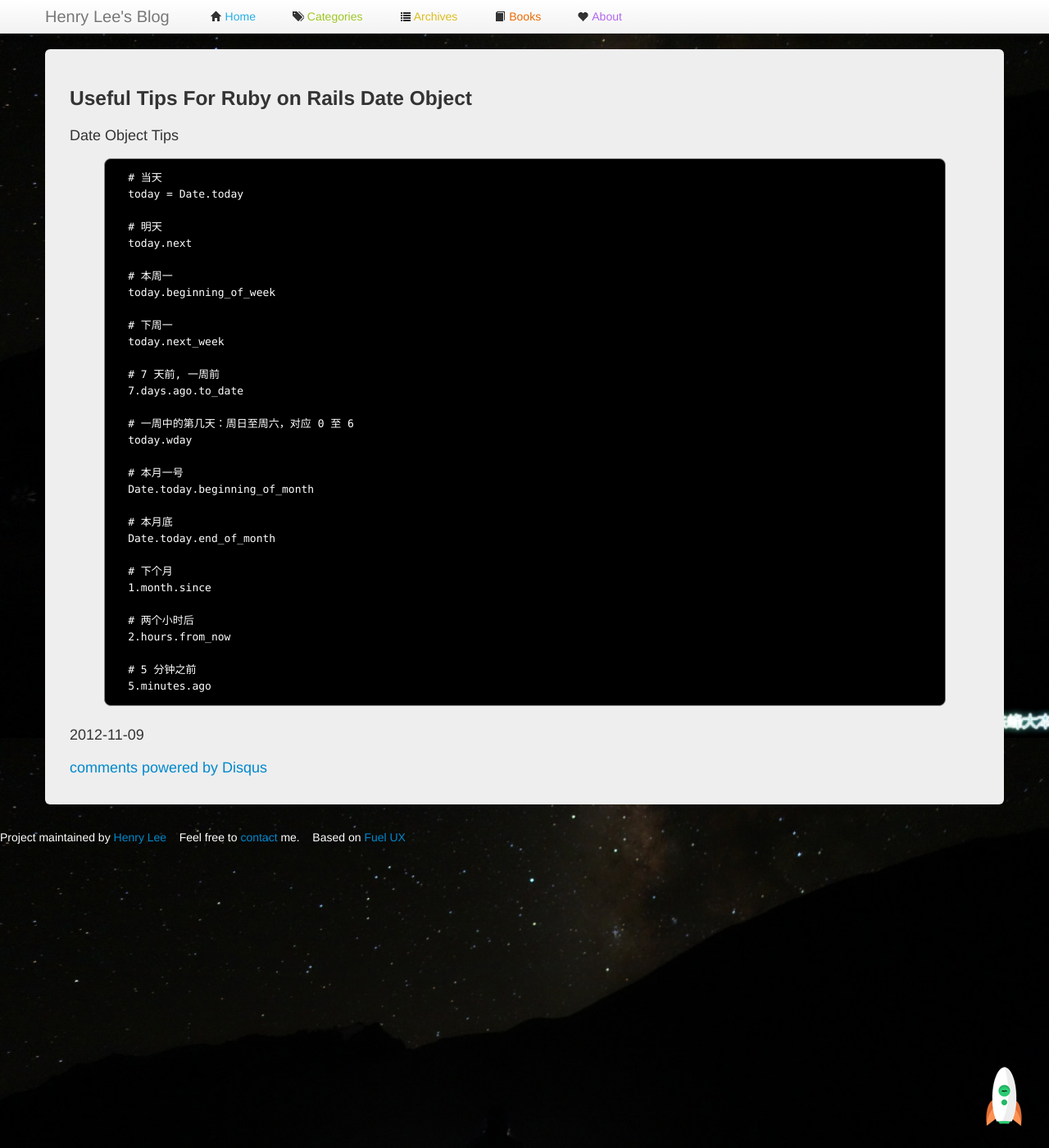
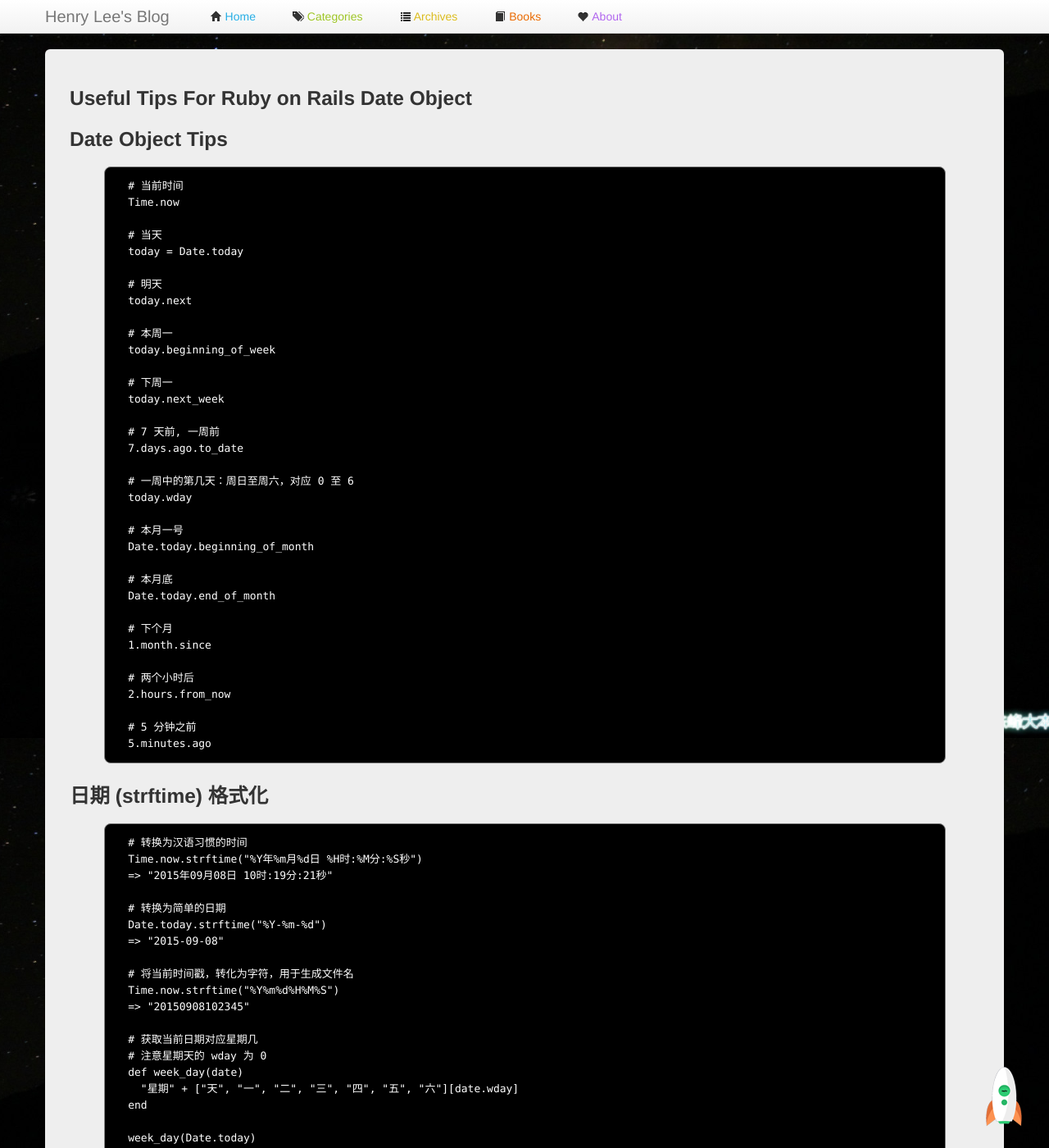
Before and after one commit to manageyp/manageyp.github.com, a Jekyll site: the page built from _posts/2012-11-09-useful-tips-for-ror-date-object.html, in a window 1280 px wide and 1400 px high. Shown: the whole window at 82% size. Built offline with Jekyll 4.4.1, drawn with Linux system fonts in a browser that asks for light colours; comment, search, counter and statistics services are not loaded.

Commit message:
[Change] useful-tips-for-ror-date-object

```diff
--- a/_posts/2012-11-09-useful-tips-for-ror-date-object.html
+++ b/_posts/2012-11-09-useful-tips-for-ror-date-object.html
@@ -6,8 +6,12 @@ categories: Ruby-on-Rails
 tags: Ruby-on-Rails
 record_on: 2012-11-09
 ---
-<p>Date Object Tips</p>
+
+<h3>Date Object Tips</h3>
 <pre class="prettyprint lang-html">
+  # 当前时间
+  Time.now
+
   # 当天
   today = Date.today
 
@@ -40,5 +44,28 @@ record_on: 2012-11-09
 
   # 5 分钟之前
   5.minutes.ago
+</pre>
 
+<h3>日期 (strftime) 格式化</h3>
+<pre class="prettyprint lang-html">
+  # 转换为汉语习惯的时间
+  Time.now.strftime("%Y年%m月%d日 %H时:%M分:%S秒")
+  => "2015年09月08日 10时:19分:21秒"
+
+  # 转换为简单的日期
+  Date.today.strftime("%Y-%m-%d")
+  => "2015-09-08"
+
+  # 将当前时间戳，转化为字符，用于生成文件名
+  Time.now.strftime("%Y%m%d%H%M%S")
+  => "20150908102345"
+
+  # 获取当前日期对应星期几
+  # 注意星期天的 wday 为 0
+  def week_day(date)
+    "星期" + ["天", "一", "二", "三", "四", "五", "六"][date.wday]
+  end
+
+  week_day(Date.today)
+  => "星期二"
 </pre>
```
